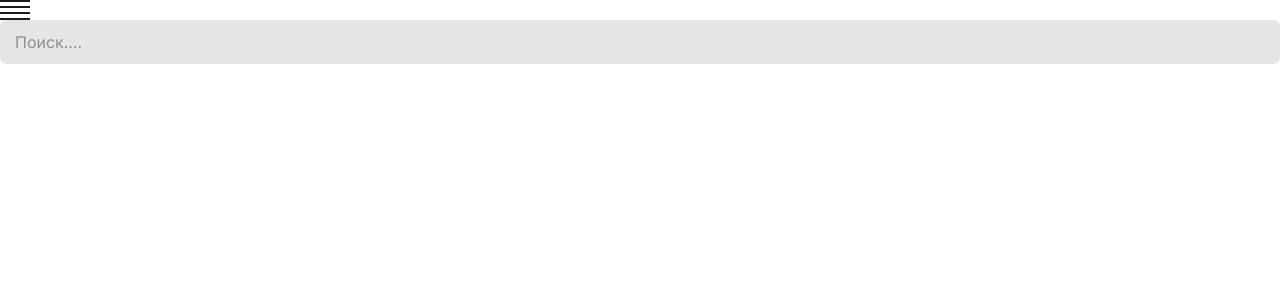
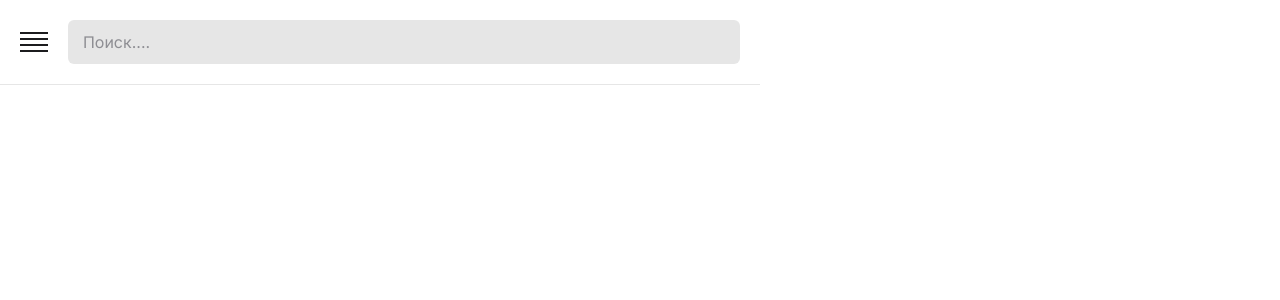
Before and after one commit to BlackDarkes/SwitchChat, a Next.js app in the folder frontend/: page / in a window 1280 px wide. Shown: the top 300 px of the page. Built offline with nearby package versions, Linux system fonts and the light colour scheme.

Commit message:
Сделана шапочка с burger-button и search

```diff
--- /dev/null
+++ b/frontend/src/app/@sidebar/chats/page.tsx
@@ -0,0 +1,3 @@
+export default function Chats() {
+
+}
--- /dev/null
+++ b/frontend/src/app/@sidebar/default.tsx
@@ -0,0 +1,7 @@
+export default function DefaultContent() {
+  return (
+    <div className="flex items-center justify-center h-full text-gray-500">
+      <p>Выберите чат, чтобы начать общение</p>
+    </div>
+  );
+}
--- a/frontend/src/app/globals.css
+++ b/frontend/src/app/globals.css
@@ -136,3 +136,11 @@ body {
   color: var(--primary-color);
   font-family: var(--font-inter);
 }
+
+html {
+  scroll-behavior: smooth;
+}
+
+button {
+  cursor: pointer;
+}
--- a/frontend/src/app/layout.tsx
+++ b/frontend/src/app/layout.tsx
@@ -24,6 +24,7 @@ export const metadata: Metadata = {
 
 export default function RootLayout({
   children,
+
 }: Readonly<{
   children: React.ReactNode;
 }>) {
--- a/frontend/src/features/burger-button/ui/BurgerButton.tsx
+++ b/frontend/src/features/burger-button/ui/BurgerButton.tsx
@@ -15,24 +15,23 @@ export const BurgerButton = ({ isOpen, handleOpen }: IBurgerButtonProps) => {
       className={cn(
         `
           relative flex flex-col justify-center gap-y-1 w-7.5 h-5
-          before:content-[''] before:absolute before:w-full before:h-0.5 before:transition before:duration-400 before:ease-in before:bg-primary-color
-          after:content-[''] after:absolute after:w-full after:h-0.5 after:transition after:duration-400 after:ease-in after:bg-primary-color
+          before:content-[''] before:absolute before:w-full before:h-0.5 before:transition before:duration-300 before:ease-in before:bg-primary-color
+          after:content-[''] after:absolute after:w-full after:h-0.5 after:transition after:duration-300 after:ease-in after:bg-primary-color
           before:top-0
           after:bottom-0
-          cursor-pointer
         `,
         isOpen ? "before:rotate-45 before:translate-y-2.5 after:-rotate-45 after:-translate-y-2" : ""
       )}
     >
       <span className={cn(
         `
-          w-full h-0.5 transition duration-400 ease-in bg-primary-color
+          w-full h-0.5 transition duration-300 ease-in bg-primary-color
         `,
         isOpen ? "opacity-0" : ""
       )} />
       <span className={cn(
         `
-          w-full h-0.5 transition duration-400 ease-in bg-primary-color
+          w-full h-0.5 transition duration-300 ease-in bg-primary-color
         `,
         isOpen ? "opacity-0" : ""
       )} />
--- a/frontend/src/features/search/index.ts
+++ b/frontend/src/features/search/index.ts
@@ -1 +1,2 @@
 export { SearchInput } from "./ui/SearchInput";
+export { SearchButton } from "./ui/SearchButton";
--- /dev/null
+++ b/frontend/src/features/search/ui/SearchButton.tsx
@@ -0,0 +1,13 @@
+import { Search } from "lucide-react";
+
+interface ISearchButtonProps {
+  handleOpen: () => void;
+}
+
+export const SearchButton = ({ handleOpen }: ISearchButtonProps) => {
+  return (
+    <button type="button" onClick={handleOpen}>
+      <Search size={30} className="text-primary-color" />
+    </button>
+  );
+}
--- a/frontend/src/widgets/header/ui/Header.tsx
+++ b/frontend/src/widgets/header/ui/Header.tsx
@@ -1,4 +1,4 @@
-"use client"
+"use client";
 
 import { useBurgerStore } from "@/features//burger-button/model/burger-store";
 import { BurgerButton } from "@/features//burger-button/ui/BurgerButton";
@@ -14,9 +14,11 @@ export const Header = () => {
   };
 
   return (
-    <header>
-      <BurgerButton isOpen={isOpen} handleOpen={handleOpen} />
-      <SearchInput id="test" value={value} handleInput={handleInput} />
+    <header className="p-5 w-[min(100%,760px)] bg-primary-bg border-b border-border-color">
+      <div className="flex items-center justify-between gap-x-5">
+        <BurgerButton isOpen={isOpen} handleOpen={handleOpen} />
+        <SearchInput id="test" value={value} handleInput={handleInput} />
+      </div>
     </header>
   );
-}
+};
```
